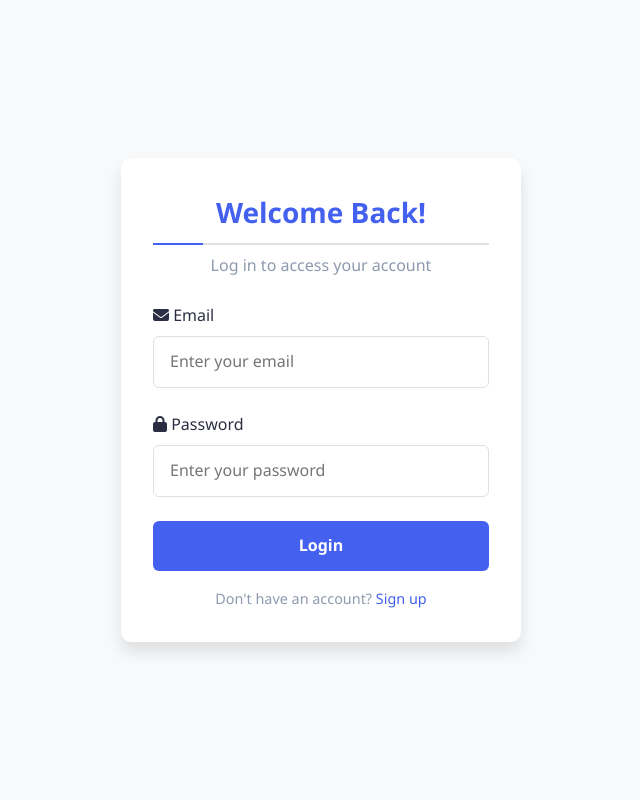
After one commit to VikenHadavani/SGP_LLM_2025, a Flask app: page /login in a window 1280 px wide. The commit adds this page. Shown: the whole page, without its empty margins (319-959 px from the left). Run offline with Flask 3, Linux system fonts and the light colour scheme.

Commit message:
Add login and signup HTML templates

```diff
--- a/static/css/styles.css
+++ b/static/css/styles.css
@@ -716,3 +716,92 @@ footer {
 .toast-close:hover {
     opacity: 1;
 }
+
+/* Auth Container */
+.auth-container {
+    display: flex;
+    justify-content: center;
+    align-items: center;
+    min-height: 100vh;
+    background-color: var(--bg-light);
+    padding: 1rem;
+}
+
+.auth-card {
+    background-color: var(--card-bg);
+    border-radius: var(--card-border-radius);
+    box-shadow: var(--shadow-lg);
+    padding: 2rem;
+    max-width: 400px;
+    width: 100%;
+    text-align: center;
+}
+
+.auth-title {
+    font-size: 1.75rem;
+    color: var(--primary-color);
+    margin-bottom: 0.5rem;
+}
+
+.auth-subtitle {
+    font-size: 1rem;
+    color: var(--text-light);
+    margin-bottom: 1.5rem;
+}
+
+.auth-form .form-group {
+    margin-bottom: 1.5rem;
+    text-align: left;
+}
+
+.auth-form label {
+    display: block;
+    font-weight: 500;
+    margin-bottom: 0.5rem;
+    color: var(--text-dark);
+}
+
+.auth-form input {
+    width: 100%;
+    padding: 0.75rem 1rem;
+    border: 1px solid var(--border-color);
+    border-radius: var(--input-border-radius);
+    transition: border-color var(--transition-fast), box-shadow var(--transition-fast);
+}
+
+.auth-form input:focus {
+    outline: none;
+    border-color: var(--primary-color);
+    box-shadow: 0 0 0 3px rgba(67, 97, 238, 0.15);
+}
+
+.auth-btn {
+    width: 100%;
+    padding: 0.75rem;
+    background-color: var(--primary-color);
+    color: white;
+    border-radius: var(--btn-border-radius);
+    font-weight: 600;
+    font-size: 1rem;
+    transition: background-color var(--transition-fast);
+}
+
+.auth-btn:hover {
+    background-color: var(--primary-dark);
+}
+
+.auth-footer {
+    margin-top: 1rem;
+    font-size: 0.9rem;
+    color: var(--text-light);
+}
+
+.auth-footer a {
+    color: var(--primary-color);
+    text-decoration: none;
+    font-weight: 500;
+}
+
+.auth-footer a:hover {
+    text-decoration: underline;
+}
--- /dev/null
+++ b/templates/login.html
@@ -0,0 +1,32 @@
+<!DOCTYPE html>
+<html lang="en">
+<head>
+    <meta charset="UTF-8">
+    <meta name="viewport" content="width=device-width, initial-scale=1.0">
+    <title>Login - ImageInsight AI</title>
+    <link rel="stylesheet" href="https://cdnjs.cloudflare.com/ajax/libs/font-awesome/6.4.0/css/all.min.css">
+    <link rel="stylesheet" href="{{ url_for('static', filename='css/styles.css') }}">
+</head>
+<body>
+    <div class="auth-container">
+        <div class="auth-card">
+            <h2 class="auth-title">Welcome Back!</h2>
+            <p class="auth-subtitle">Log in to access your account</p>
+            <form method="POST" action="/login" class="auth-form">
+                <div class="form-group">
+                    <label for="email"><i class="fas fa-envelope"></i> Email</label>
+                    <input type="email" id="email" name="email" placeholder="Enter your email" required>
+                </div>
+                <div class="form-group">
+                    <label for="password"><i class="fas fa-lock"></i> Password</label>
+                    <input type="password" id="password" name="password" placeholder="Enter your password" required>
+                </div>
+                <button type="submit" class="auth-btn">Login</button>
+            </form>
+            <p class="auth-footer">
+                Don't have an account? <a href="/signup">Sign up</a>
+            </p>
+        </div>
+    </div>
+</body>
+</html>
```
Also changed, not shown: static/js/script.js (+43 -0 lines), templates/index.html (+7 -5 lines), templates/signup.html (added, +32 -0 lines), vision.py (+77 -15 lines).
